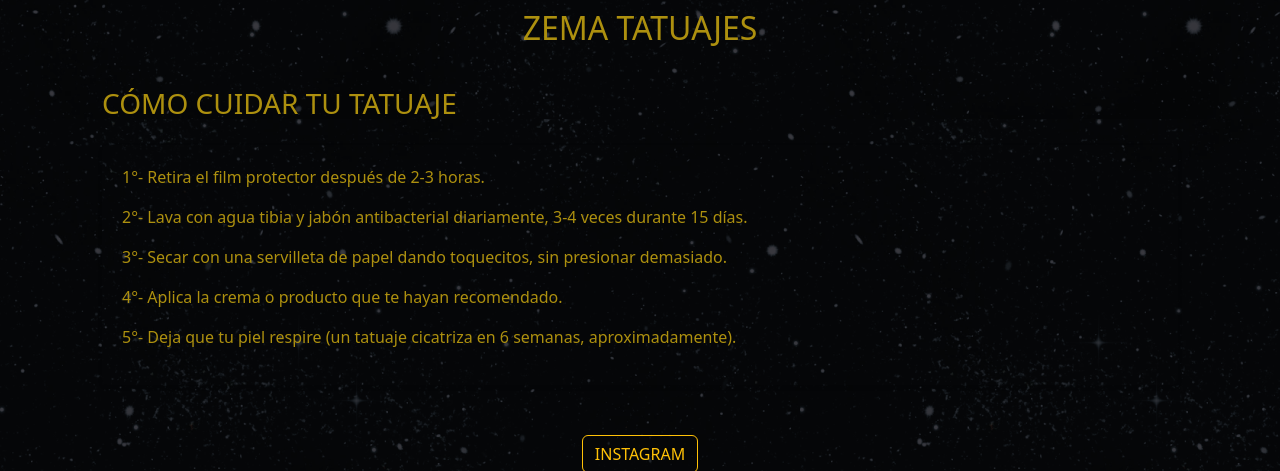
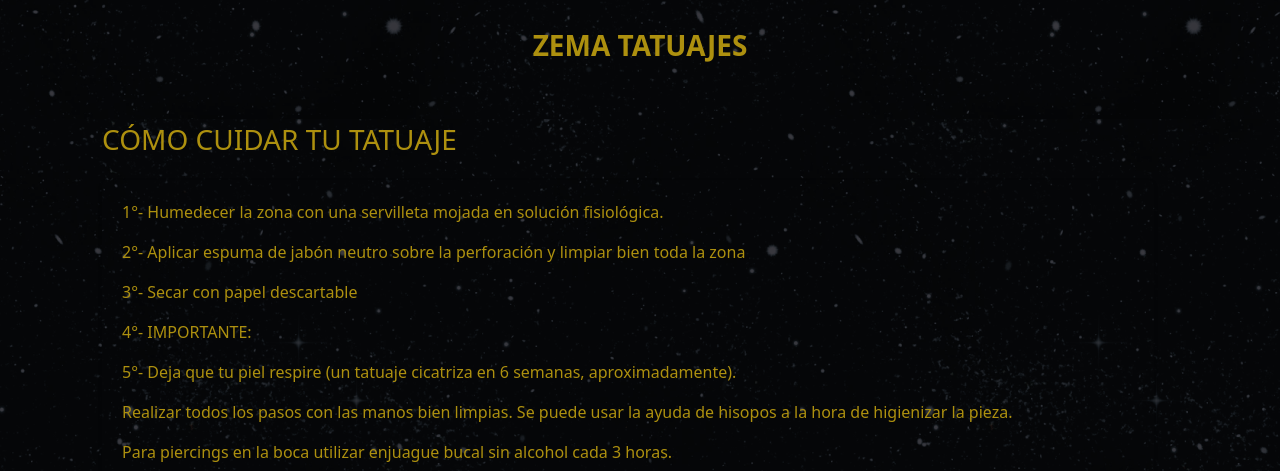
Before and after one commit to JFM14/LANA-ESPACIO, a plain HTML site: page PAGES/zema.html in a window 1280 px wide. Shown: the part 481-952 px from the top of the page. Drawn offline with nearby package versions, Linux system fonts and the light colour scheme.

Commit message:
seo y animaciones

```diff
--- a/PAGES/zema.html
+++ b/PAGES/zema.html
@@ -5,12 +5,18 @@
     <meta http-equiv="X-UA-Compatible" content="IE=edge">
     <meta name="viewport" content="width=device-width, initial-scale=1.0">
     <title>ZEMA TATUAJES</title>
+    <meta name="description" content="Lana espacio, un espacio donde se hacen piercing, tatuajes y también te podes cortar el pelo">
+    <meta name="keywords" content="piercing, tatuajes, corte de pelo">
     <link rel="preconnect" href="https://fonts.googleapis.com">
     <link rel="preconnect" href="https://fonts.gstatic.com" crossorigin>
     <link href="https://fonts.googleapis.com/css2?family=Montserrat&display=swap" rel="stylesheet">
     <link rel="stylesheet" href= "../css/SASS/main.css">
     <link rel="shortcut icon" href="../IMAGENES/fey-logo-lana300.gif" type="image/x-icon">
     <link href="https://cdn.jsdelivr.net/npm/bootstrap@5.3.0/dist/css/bootstrap.min.css" rel="stylesheet">
+    <link
+    rel="stylesheet"
+    href="https://cdnjs.cloudflare.com/ajax/libs/animate.css/4.1.1/animate.min.css"
+  />
 </head><header>
     <nav class="navbar navbar-expand-lg navbar-dark bg-dark">
       <div class="container">
@@ -51,9 +57,8 @@
     <div class="container mt-5">
       <div class="row">
           <div class="col">
-              <div class="titulos">
-                  <h2>ZEMA TATUAJES</h2>
-              </div>
+            <div class="titulos2">
+              <h2 class="animate__animated animate__swing">ZEMA TATUAJES</h2>
           </div>
       </div>
 
@@ -62,11 +67,19 @@
               <section class="comoCuidar">
                   <h3 class="mb-4">CÓMO CUIDAR TU TATUAJE</h3>
                   <div class="Lorem">
+                      <p>1°- Humedecer la zona con una servilleta mojada en solución fisiológica.</p>
+                      <p>2°- Aplicar espuma de jabón neutro sobre la perforación y limpiar bien toda la zona</p>
+                      <p>3°- Secar con papel descartable</p>
+                      <p>4°- IMPORTANTE: </p>
+                      <p>5°- Deja que tu piel respire (un tatuaje cicatriza en 6 semanas, aproximadamente).</p>
+                      <p>Realizar todos los pasos con las manos bien limpias. Se puede usar la ayuda de hisopos a la hora de higienizar la pieza.</p>
+                      <p>Para piercings en la boca utilizar enjuague bucal sin alcohol cada 3 horas. </p>
                       <p>1°- Retira el film protector después de 2-3 horas.</p>
                       <p>2°- Lava con agua tibia y jabón antibacterial diariamente, 3-4 veces durante 15 días.</p>
                       <p>3°- Secar con una servilleta de papel dando toquecitos, sin presionar demasiado.</p>
                       <p>4°- Aplica la crema o producto que te hayan recomendado.</p>
                       <p>5°- Deja que tu piel respire (un tatuaje cicatriza en 6 semanas, aproximadamente).</p>
+                      <p>1°- Humedecer la zona con una servilleta mojada en solución fisiológica.</p>
                   </div>
               </section>
           </div>
--- a/css/SASS/_general.scss
+++ b/css/SASS/_general.scss
@@ -80,16 +80,18 @@ body {
       }
     }
 
+
+
     img {
         width: 240px;
         height: 240px;
         border-radius: 50%;
         object-fit: cover;
-        transition: opacity 0.3s ease; /* Agregamos una transición suave */
+        transition: opacity 0.3s ease; /* transición suave */
       }
 
       img:hover {
-        opacity: 0.7; /* Cambiamos la opacidad al hacer hover */
+        opacity: 0.7; /*  opacidad al hacer hover */
       }
 
   .texto {
--- /dev/null
+++ b/css/SASS/_keyframes.scss
@@ -0,0 +1,14 @@
+
+
+.titulos2 {
+    text-align: center;
+    margin-bottom: 20px;
+    color: $primary-color;
+
+    h2 {
+        font-size: 28px;
+        font-weight: bold;
+        margin: 0;
+        padding: 20px;
+    }
+}
--- a/css/SASS/main.scss
+++ b/css/SASS/main.scss
@@ -10,3 +10,5 @@ $background-image: url(../../IMAGENES/fey-fondo-lana.gif);
 @import "photos";
 @import "forms";
 @import "media-queries";
+@import 'animate.css';
+@import 'keyframes';
```
Also changed, not shown: PAGES/contacto.html (+13 -3 lines), PAGES/jcPeluqueria.html (+9 -6 lines), PAGES/tcperforaciones.html (+14 -9 lines), index.html (+9 -4 lines), css/SASS/main.css, 1 other file.
